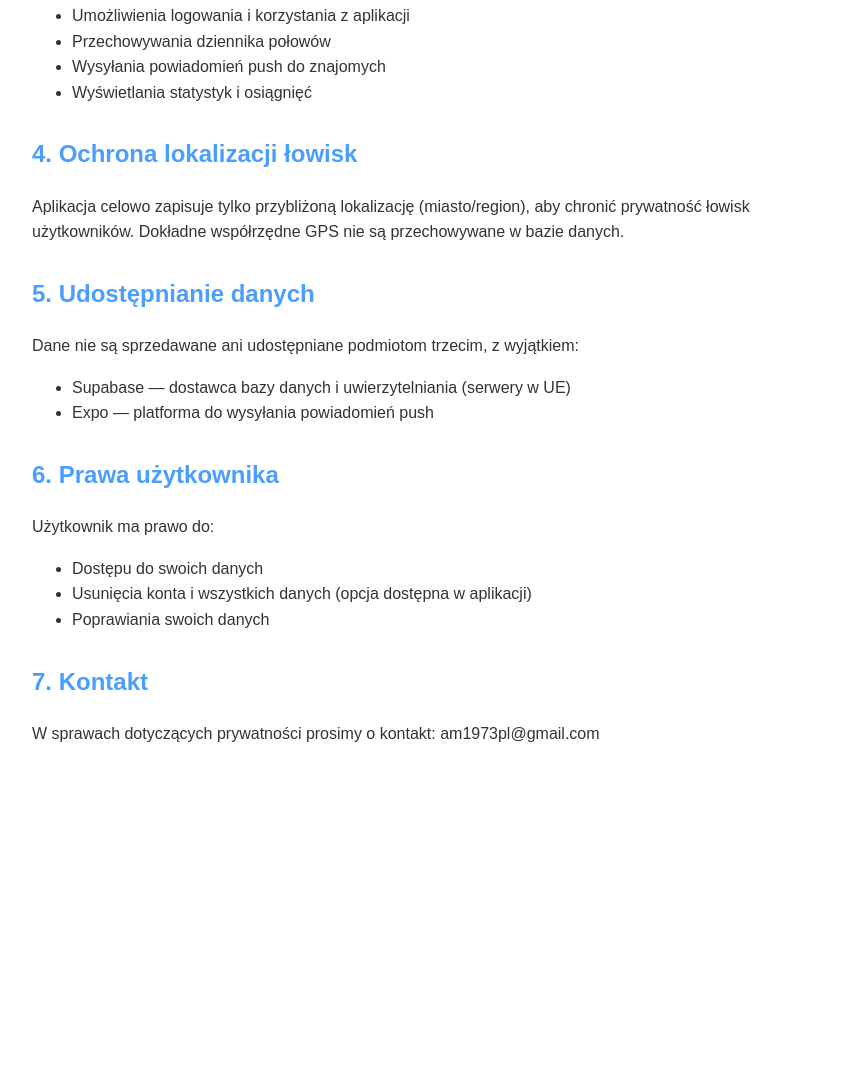
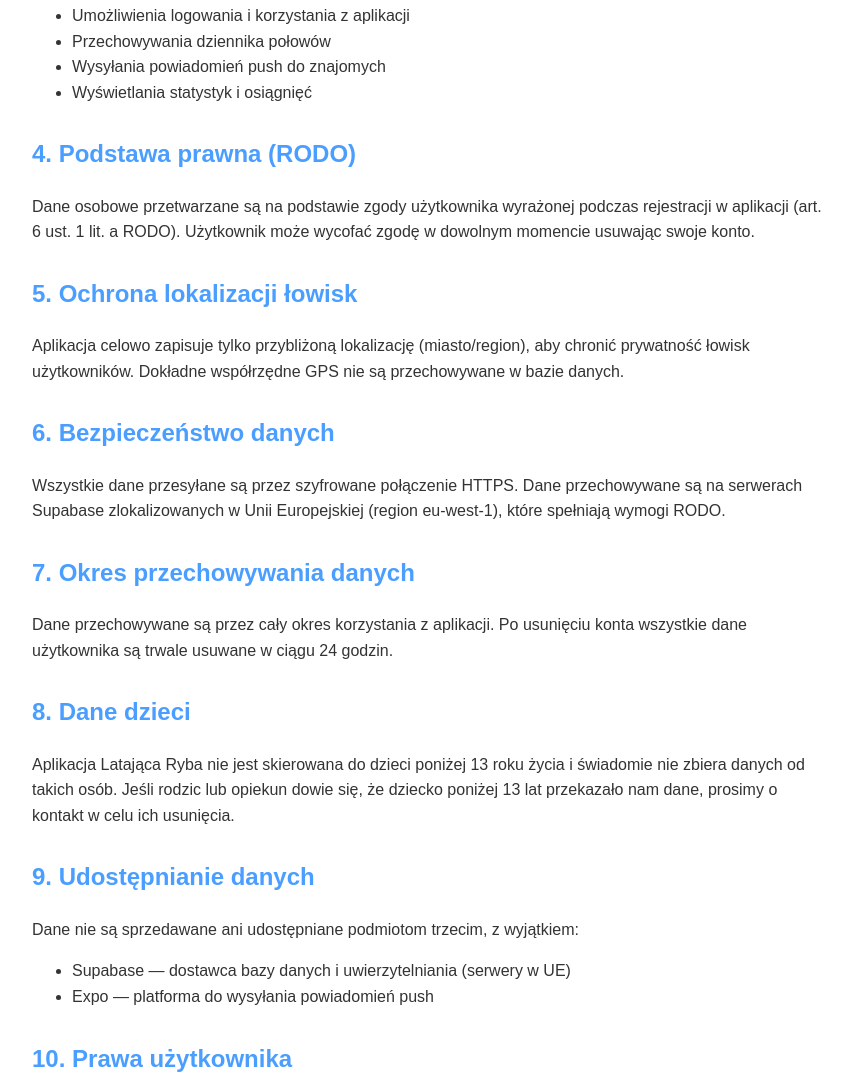
Before and after one commit to am1973pl-lgtm/latajaca-ryba-privacy, a plain HTML site: page index.html in a window 1280 px wide. Shown: the part 688-1769 px from the top of the page, without its empty margins (208-1060 px from the left). Before the commit the page ends 1475 px from the top, so only its background shows below. Drawn offline with Linux system fonts and the light colour scheme.

Commit message:
Rozszerzona polityka prywatnosci

```diff
--- a/index.html
+++ b/index.html
@@ -38,25 +38,39 @@
     <li>Wyświetlania statystyk i osiągnięć</li>
   </ul>
 
-  <h2>4. Ochrona lokalizacji łowisk</h2>
+  <h2>4. Podstawa prawna (RODO)</h2>
+  <p>Dane osobowe przetwarzane są na podstawie zgody użytkownika wyrażonej podczas rejestracji w aplikacji (art. 6 ust. 1 lit. a RODO). Użytkownik może wycofać zgodę w dowolnym momencie usuwając swoje konto.</p>
+
+  <h2>5. Ochrona lokalizacji łowisk</h2>
   <p>Aplikacja celowo zapisuje tylko przybliżoną lokalizację (miasto/region), aby chronić prywatność łowisk użytkowników. Dokładne współrzędne GPS nie są przechowywane w bazie danych.</p>
 
-  <h2>5. Udostępnianie danych</h2>
+  <h2>6. Bezpieczeństwo danych</h2>
+  <p>Wszystkie dane przesyłane są przez szyfrowane połączenie HTTPS. Dane przechowywane są na serwerach Supabase zlokalizowanych w Unii Europejskiej (region eu-west-1), które spełniają wymogi RODO.</p>
+
+  <h2>7. Okres przechowywania danych</h2>
+  <p>Dane przechowywane są przez cały okres korzystania z aplikacji. Po usunięciu konta wszystkie dane użytkownika są trwale usuwane w ciągu 24 godzin.</p>
+
+  <h2>8. Dane dzieci</h2>
+  <p>Aplikacja Latająca Ryba nie jest skierowana do dzieci poniżej 13 roku życia i świadomie nie zbiera danych od takich osób. Jeśli rodzic lub opiekun dowie się, że dziecko poniżej 13 lat przekazało nam dane, prosimy o kontakt w celu ich usunięcia.</p>
+
+  <h2>9. Udostępnianie danych</h2>
   <p>Dane nie są sprzedawane ani udostępniane podmiotom trzecim, z wyjątkiem:</p>
   <ul>
     <li>Supabase — dostawca bazy danych i uwierzytelniania (serwery w UE)</li>
     <li>Expo — platforma do wysyłania powiadomień push</li>
   </ul>
 
-  <h2>6. Prawa użytkownika</h2>
+  <h2>10. Prawa użytkownika</h2>
   <p>Użytkownik ma prawo do:</p>
   <ul>
     <li>Dostępu do swoich danych</li>
     <li>Usunięcia konta i wszystkich danych (opcja dostępna w aplikacji)</li>
     <li>Poprawiania swoich danych</li>
+    <li>Przenoszenia danych</li>
+    <li>Wniesienia skargi do organu nadzorczego (UODO)</li>
   </ul>
 
-  <h2>7. Kontakt</h2>
+  <h2>11. Kontakt</h2>
   <p>W sprawach dotyczących prywatności prosimy o kontakt: am1973pl@gmail.com</p>
 </body>
 </html>
```
